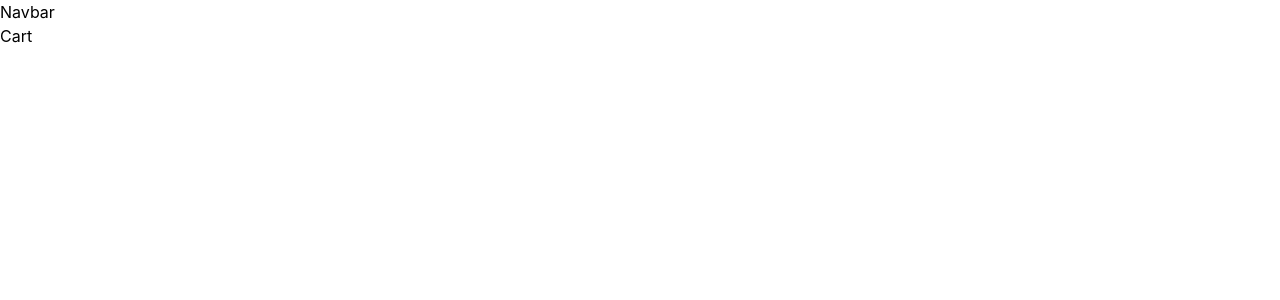
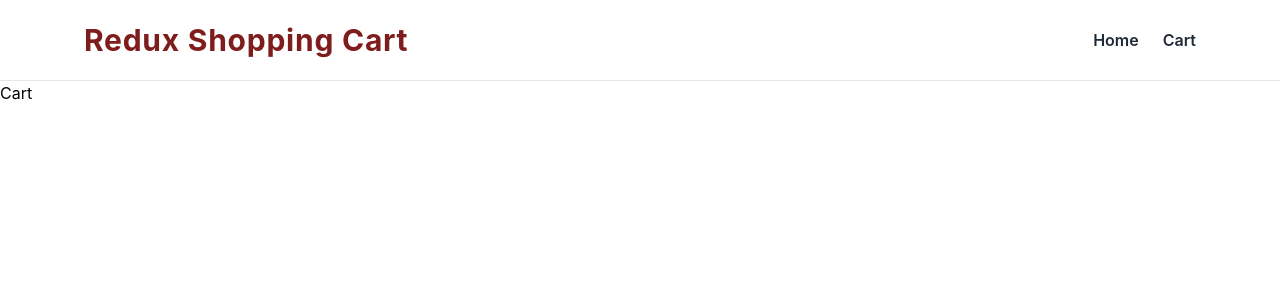
Before and after one commit to moonspark78/Shopping-Cart-App, a React (Create React App) app: page /cart in a window 1280 px wide. Shown: the top 300 px of the page. Built offline with nearby package versions, Linux system fonts and the light colour scheme.

Commit message:
done with  navbar :white_check_mark:

```diff
--- a/src/App.jsx
+++ b/src/App.jsx
@@ -2,11 +2,12 @@ import { Route, Routes } from 'react-router-dom';
 import './App.css';
 import {Home } from "./pages/Home"
 import {Cart } from "./pages/Cart"
+import {Navbar} from "./components/Navbar"
 
 function App() {
   return (
     <div>
-      <h1>Navbar</h1>
+      <Navbar/>
       <Routes>
         <Route path='/' element={<Home/>}/>
         <Route path='/cart' element={<Cart/>}/>
--- a/src/components/Navbar.jsx
+++ b/src/components/Navbar.jsx
@@ -1,10 +1,27 @@
-import React from 'react'
+import React from "react";
+import { Link } from "react-router-dom";
 
 export const Navbar = () => {
   return (
-    <div>
-        <nav className='flex items-center justify-between h-20 max-w-6xl mx-auto'>
-        </nav>
+    <div className="">
+      <nav className="flex items-center justify-between h-20 max-w-6xl mx-auto">
+        <Link to={"/"}>
+          <div className="ml-5">
+            <h1 className="text-red-900 font-bold text-xl sm:text-2xl md:text-3xl cursor-pointer tracking-wide">
+              Redux Shopping Cart
+            </h1>
+          </div>
+        </Link>
+        <ul className="flex list-none items-center space-x-6 text-gray-800 font-semibold mr-5">
+            <Link to={"/"}>
+                <li className="cursor-pointer list-none">Home</li>
+            </Link>
+            <Link to={"/cart"}>
+                <li className="cursor-pointer">Cart</li>
+            </Link>
+        </ul>
+      </nav>
+        <hr />
     </div>
-  )
-}
+  );
+};
```
